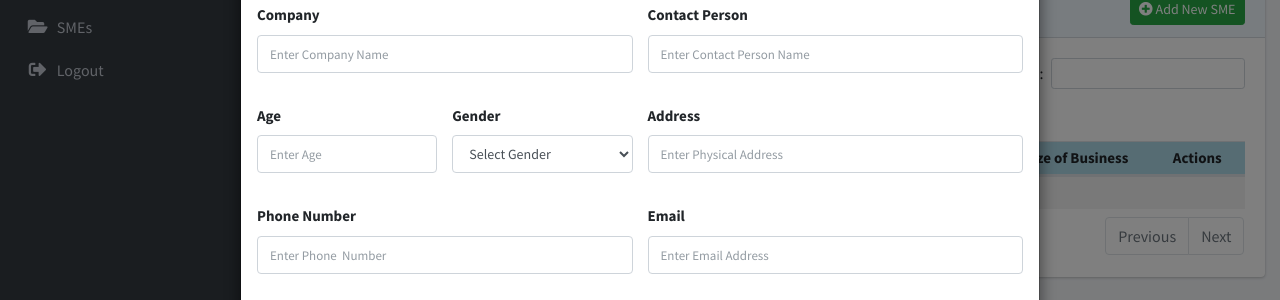
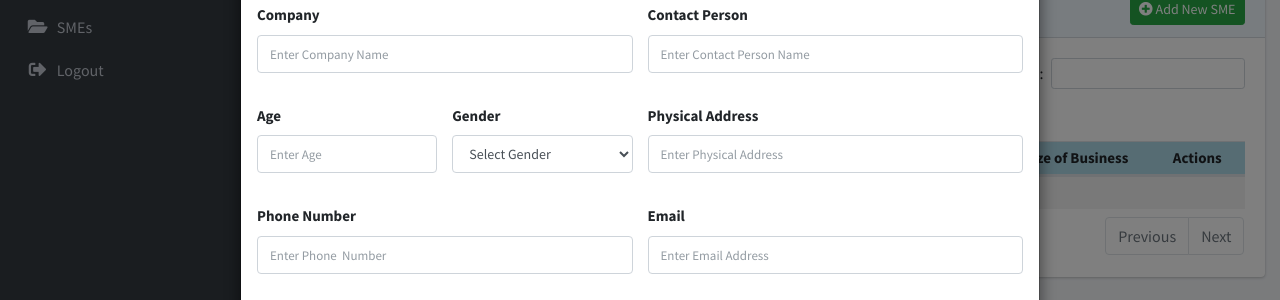
Before and after one commit to Jataz/SMEs, a Django app: page /sme-list/ in a window 1280 px wide, after a click on "Add New SME". Shown: the part 142-442 px from the top of the page. Run offline with Django 5.2, Linux system fonts and the light colour scheme; the visitor is signed in with stand-in values (Sample User, id 1); data that the repository does not hold is empty; parts of the project's set-up code (start-up, migrations or seed data) failed here and were passed over; some libraries are stand-ins or nearby versions.

Commit message:
Updating Add html

```diff
--- a/templates/pages/dashboard/index.html
+++ b/templates/pages/dashboard/index.html
@@ -145,6 +145,9 @@
         <div class="row">
           <div class="col-md-6 my-4">
               <div class="bg-white">
+                  <div class="d-flex justify-content-between">
+                  <h3 class="card-title">Size of SMEs</h3>
+                  </div>
                   <div class="card-body">
                       <canvas id="sizeOfBusinessChart1" width="400" height="300"></canvas>
                       <script>
@@ -166,7 +169,7 @@
                                                 labels: data.labels,
                                                 datasets: [{
                                                     // Label for the dataset
-                                                    label: 'Number of SMEs by Size of Business',
+                                                    label: 'Size of SMEs',
                                                     // Data points
                                                     data: data.data,
                                                     // Background color for the bars
--- a/templates/pages/smes/add.html
+++ b/templates/pages/smes/add.html
@@ -54,7 +54,7 @@
 
                         <div class="mb-3 col-md-6">
                             <div class="form-group">
-                                <label for="address">Address</label>
+                                <label for="address">Physical Address</label>
                                 <input type="text" class="form-control" id="address" name="address" placeholder="Enter Physical Address" required>
                             </div>
                         </div>
--- a/templates/pages/smes/edit.html
+++ b/templates/pages/smes/edit.html
@@ -54,7 +54,7 @@
 
                         <div class="mb-3 col-md-6">
                             <div class="form-group">
-                                <label for="address">Address</label>
+                                <label for="address">Physical Address</label>
                                 <input type="text" class="form-control" id="address" name="address" >
                             </div>
                         </div>
--- a/templates/pages/smes/view.html
+++ b/templates/pages/smes/view.html
@@ -47,7 +47,7 @@
                             <p id="email" class="form-control-static"></p>
                         </div>
                         <div class="form-group">
-                            <label for="address" class="font-weight-bold">Address:</label>
+                            <label for="address" class="font-weight-bold">Physical Address:</label>
                             <p id="address" class="form-control-static"></p>
                         </div>
                     </div>
```
